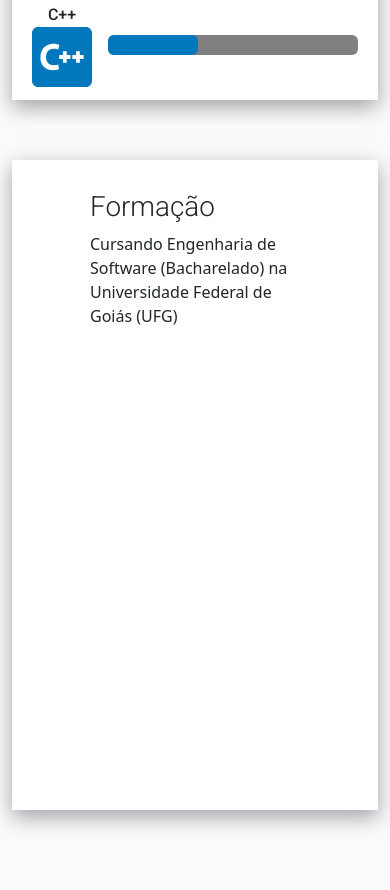
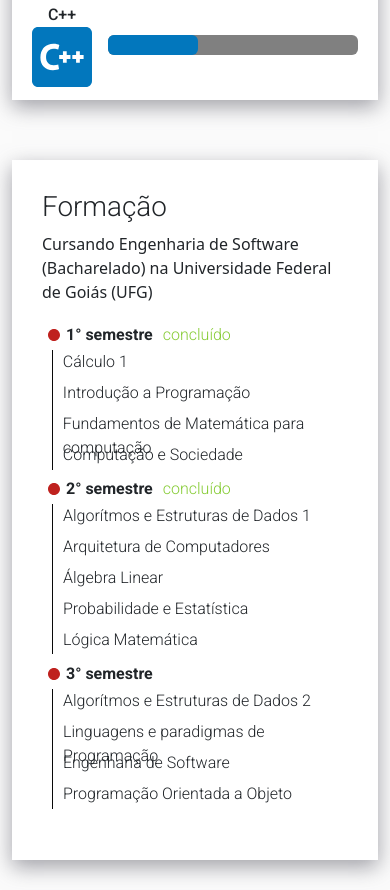
Before and after one commit to JoaoMario17/Curriculo_Online, a website: page public/pages/index.html in a window 390 px wide. Shown: the part 1984-2874 px from the top of the page. Before the commit the page ends 2824 px from the top, so only its background shows below. Drawn offline with nearby package versions, Linux system fonts and the light colour scheme.

Commit message:
formacao mobile

```diff
--- a/public/css/responsive.css
+++ b/public/css/responsive.css
@@ -30,6 +30,10 @@
         height: 810px;
     }
 
+    .mobile_widget_f{
+        height: 700px;
+    }
+
     /*Header*/
     .container-fluid .navbar-brand {
         margin-left: -5px;
--- a/public/pages/index.html
+++ b/public/pages/index.html
@@ -326,7 +326,7 @@
 
             <!--Mobile-->
             <div class="container" style="padding: 0;" id="mobile" >
-              <div class="container" style="display: flex;flex-direction: column;">
+              <div class="container" style="padding: 0; display: flex;flex-direction: column;">
                 <div class="container" style="padding: 0;">
                   <div class="row">
                     <div class="col">
@@ -451,7 +451,7 @@
     <div class="container" id="formacao">
       <div class="row">
         <div class="col">
-          <div class="widget dskt_widget_f" >
+          <div class="widget dskt_widget_f mobile_widget_f" >
 
             <!--Desktop-->
             <div class="container" id="dskt">
@@ -581,13 +581,83 @@
             <!--//Desktop-->
 
             <!--//Mobile-->
-            <div class="container" id="mobile">
-              <div class="container">
-                <div class="" style="display: flex; flex-direction: column;">
-                  <h1 class="Fm_title">Formação</h1>
-                  <p>Cursando Engenharia de Software (Bacharelado) na Universidade Federal de Goiás (UFG) </p>
+            <div class="container" id="mobile" style="padding: 0;">
+              <div class="container" style="padding: 0;">
+                <div class="container" style="padding: 0;">
+                  <div class="" style="display: flex; flex-direction: column;">
+                    <h1 class="Fm_title">Formação</h1>
+                    <p>Cursando Engenharia de Software (Bacharelado) na Universidade Federal de Goiás (UFG) </p>
+                  </div>
+                </div>
+
+                <div class="smt_ctn">
+                  <div class="smt_header">
+                    <img src="../assets/icons/dot_05_xl.svg" alt="">
+                    <p>1° semestre</p>
+                    <p style="
+                      font-family: Roboto;
+                      font-weight: 300;
+                      color: #85CB33;
+                      margin-left: 10px;
+                    ">concluído</p>
+                  </div>
+
+                  <div class="smt_content_ctn">
+                    <div class="smt_line"></div>
+
+                    <div class="smt_content">
+                      <p>Cálculo 1</p>
+                      <p>Introdução a Programação</p>
+                      <p>Fundamentos de Matemática para computação</p>
+                      <p>Computação e Sociedade</p>
+                    </div>
+                  </div>
+                </div>
+
+                <div class="smt_ctn">
+                  <div class="smt_header">
+                    <img src="../assets/icons/dot_05_xl.svg" alt="">
+                    <p>2° semestre</p>
+                    <p style="
+                      font-family: Roboto;
+                      font-weight: 300;
+                      color: #85CB33;
+                      margin-left: 10px;
+                    ">concluído</p>
+                  </div>
+
+                  <div class="smt_content_ctn">
+                    <div class="smt_line" style="height: 150px;"></div>
+
+                    <div class="smt_content">
+                      <p>Algorítmos e Estruturas de Dados 1</p>
+                      <p>Arquitetura de Computadores </p>
+                      <p>Álgebra Linear</p>
+                      <p>Probabilidade e Estatística </p>
+                      <p>Lógica Matemática</p>
+                    </div>
+                  </div>
+                </div>
+
+                <div class="smt_ctn">
+                  <div class="smt_header">
+                    <img src="../assets/icons/dot_05_xl.svg" alt="">
+                    <p>3° semestre</p>
+                  </div>
+
+                  <div class="smt_content_ctn">
+                    <div class="smt_line" style="height: 120px;"></div>
+
+                    <div class="smt_content">
+                      <p>Algorítmos e Estruturas de Dados 2</p>
+                      <p>Linguagens e paradigmas de Programação</p>
+                      <p>Engenharia de Software</p>
+                      <p>Programação Orientada a Objeto</p>
+                    </div>
+                  </div>
                 </div>
               </div>
+
             </div>
             <!--//Mobile-->
           </div>
```
